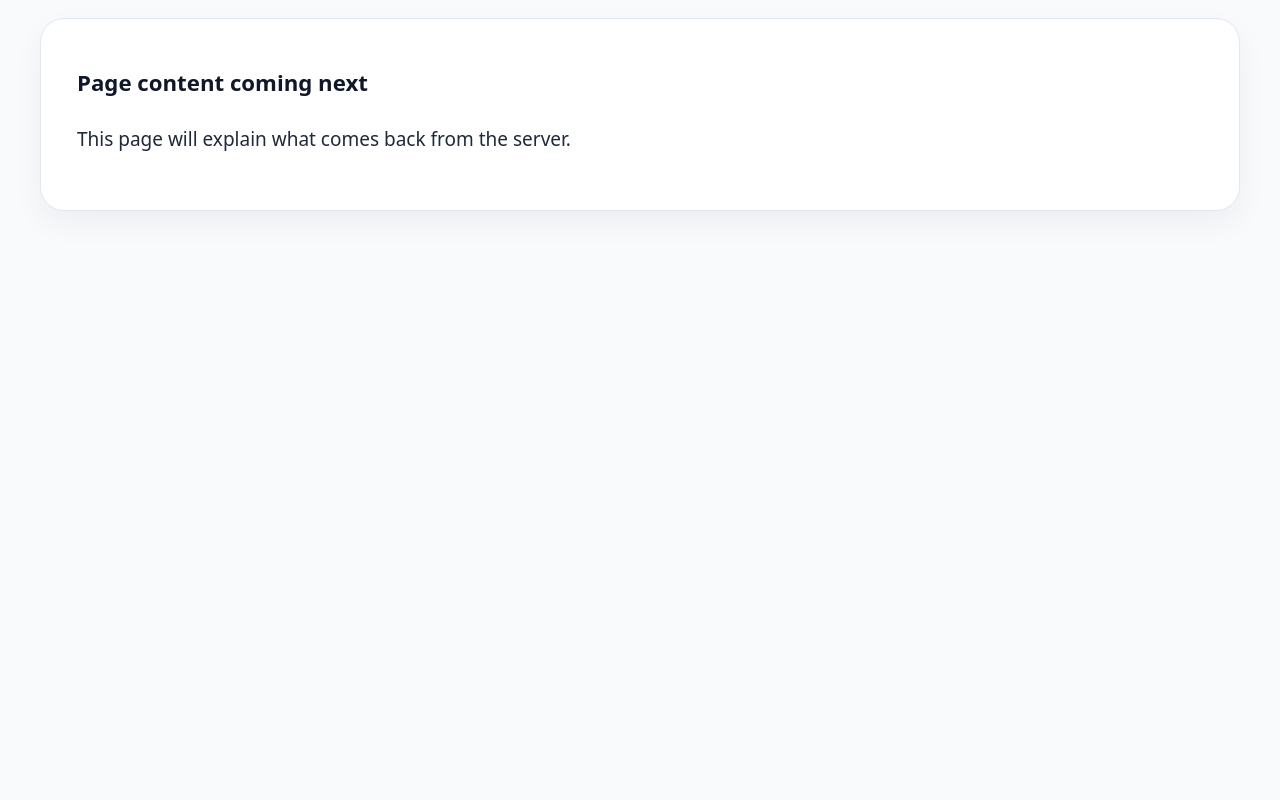
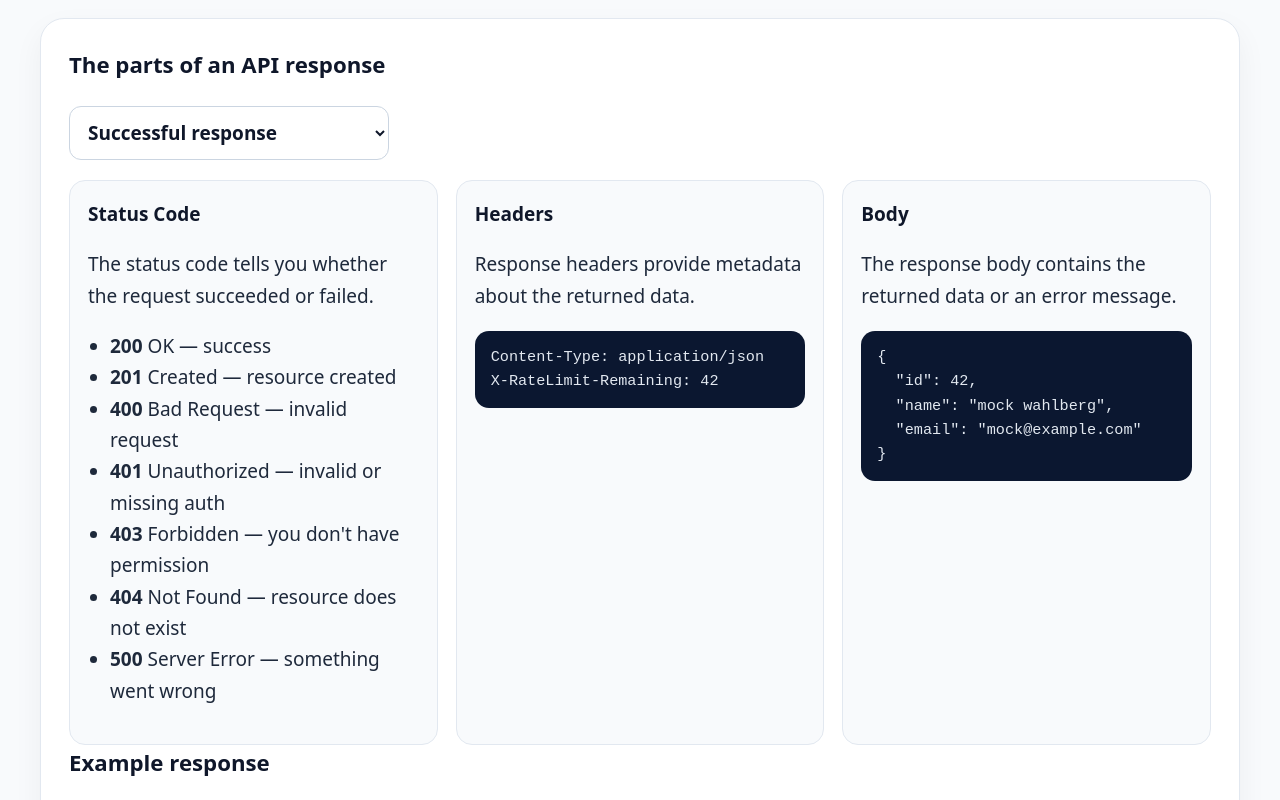
Before and after one commit to lizburkecodes/api-learning-app-v2, a React (Vite) app: page /anatomy-of-response in a window 1280 px wide. Shown: the part 400-1200 px from the top of the page. Before the commit the page ends 800 px from the top, so only its background shows below. Built offline with nearby package versions, Linux system fonts and the light colour scheme.

Commit message:
response restructure rough draft

```diff
--- a/src/App.css
+++ b/src/App.css
@@ -109,7 +109,7 @@
 }
 
 .lesson-card {
-  padding: 36px;
+  padding: 28px;
   border: 1px solid #e2e8f0;
   border-radius: 24px;
   background: white;
@@ -117,7 +117,7 @@
 }
 
 .lesson-card h3 {
-  margin-top: 10px;
+  margin-top: 0px;
 }
 
 .lesson-card p,
@@ -288,7 +288,7 @@
   margin: 0;
   color: #e2e8f0;
   font-family: monospace;
-  font-size: 0.9rem;
+  font-size: 0.95rem;
   line-height: 1.6;
   white-space: pre;
 }
@@ -321,3 +321,50 @@
     grid-template-columns: repeat(2, minmax(0, 1fr));
   }
 }
+
+/* Anatomy of Response page */
+.response-top-row {
+  margin-bottom: 20px;
+}
+
+.response-selector {
+  width: 100%;
+  max-width: 320px;
+  padding: 12px 14px;
+  border: 1px solid #cbd5e1;
+  border-radius: 12px;
+  background: white;
+  color: #0f172a;
+  font: inherit;
+  box-sizing: border-box;
+  font-weight: 700;
+}
+
+.response-panel-grid {
+  display: grid;
+  grid-template-columns: repeat(3, minmax(0, 1fr));
+  gap: 18px;
+}
+
+.response-panel {
+  padding: 18px;
+  border-radius: 16px;
+  border: 1px solid #e2e8f0;
+  background: #f8fafc;
+}
+
+.response-panel h4 {
+  margin: 0 0 8px;
+}
+
+@media (max-width: 1000px) {
+  .response-panel-grid {
+    grid-template-columns: repeat(2, minmax(0, 1fr));
+  }
+}
+
+@media (max-width: 700px) {
+  .response-panel-grid {
+    grid-template-columns: 1fr;
+  }
+}
--- a/src/pages/AnatomyOfResponse.tsx
+++ b/src/pages/AnatomyOfResponse.tsx
@@ -1,13 +1,113 @@
+import { useState } from 'react'
 import LessonLayout from '../components/LessonLayout'
 
 function AnatomyOfResponse() {
+  const [responseType, setResponseType] = useState('success')
+
+  const responseExamples: Record<string, string> = {
+    success: `200 OK
+Content-Type: application/json
+X-RateLimit-Remaining: 42
+
+{
+  "id": 42,
+  "name": "mock wahlberg",
+  "email": "mock@example.com"
+}`,
+    unauthorized: `401 Unauthorized
+Content-Type: application/json
+WWW-Authenticate: Bearer
+
+{
+  "error": "Invalid API key"
+}`,
+forbidden: `403 Forbidden
+Content-Type: application/json
+
+{
+  "error": "You do not have permission to access this resource"
+}`,
+    notFound: `404 Not Found
+Content-Type: application/json
+
+{
+  "error": "Resource not found"
+}`,
+  }
+
   return (
     <LessonLayout
       title="Anatomy of a Response"
-      intro="Learn how to read a server response, including status codes, headers, returned data, and error messages."
+      intro="After a server receives a request, it sends back a response. The response tells you whether the request worked and returns data or error details."
     >
-      <h3>Page content coming next</h3>
-      <p>This page will explain what comes back from the server.</p>
+          <h3>The parts of an API response</h3>
+
+          <div className="response-top-row">
+              <select
+                  className="response-selector"
+                  value={responseType}
+                  onChange={(e) => setResponseType(e.target.value)}
+              >
+                  <option value="success">Successful response</option>
+                  <option value="unauthorized">Unauthorized error</option>
+                  <option value="forbidden">Forbidden error</option>
+                  <option value="notFound">Not found error</option>
+              </select>
+          </div>
+
+          <div className="response-panel-grid">
+              <article className="response-panel">
+                  <h4>Status Code</h4>
+                  <p>
+                      The status code tells you whether the request succeeded or failed.
+                  </p>
+          <ul>
+            <li><strong>200</strong> OK — success</li>
+            <li><strong>201</strong> Created — resource created</li>
+            <li><strong>400</strong> Bad Request — invalid request</li>
+            <li><strong>401</strong> Unauthorized — invalid or missing auth</li>
+            <li><strong>403</strong> Forbidden — you don't have permission</li>
+            <li><strong>404</strong> Not Found — resource does not exist</li>
+            <li><strong>500</strong> Server Error — something went wrong</li>
+          </ul>
+        </article>
+
+        <article className="response-panel">
+          <h4>Headers</h4>
+          <p>
+            Response headers provide metadata about the returned data.
+          </p>
+          <div className="mini-code-block">
+            <pre>{`Content-Type: application/json
+X-RateLimit-Remaining: 42`}</pre>
+          </div>
+        </article>
+
+        <article className="response-panel">
+          <h4>Body</h4>
+          <p>
+            The response body contains the returned data or an error message.
+          </p>
+          <div className="mini-code-block">
+            <pre>{`{
+  "id": 42,
+  "name": "mock wahlberg",
+  "email": "mock@example.com"
+}`}</pre>
+          </div>
+        </article>
+      </div>
+
+      <h3>Example response</h3>
+      <div className="example-box">
+        <pre>{responseExamples[responseType]}</pre>
+      </div>
+
+      <h3>What to remember</h3>
+      <p>
+        A response tells you what happened. The status code gives a quick
+        summary, and the headers and body give you the details.
+      </p>
     </LessonLayout>
   )
 }
```
